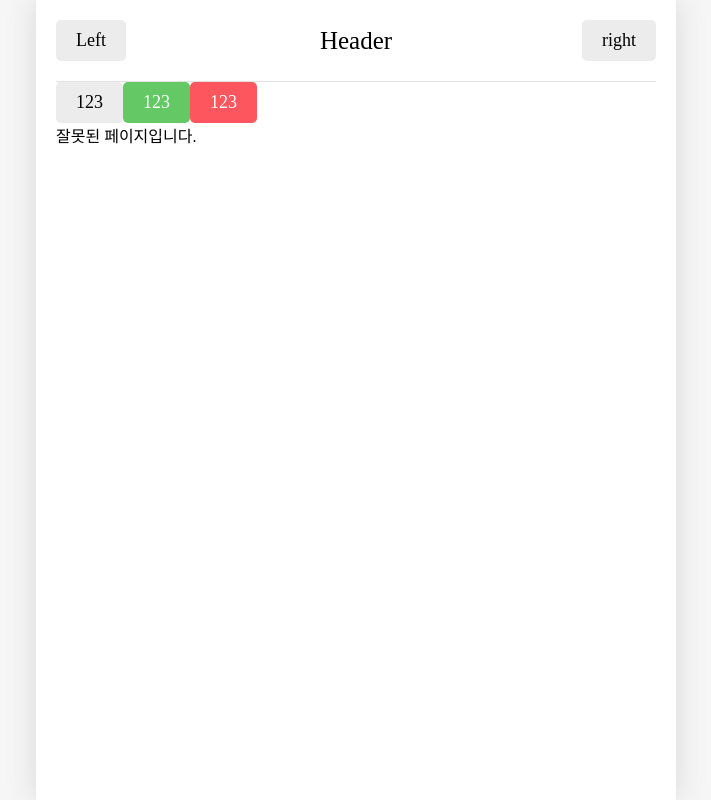
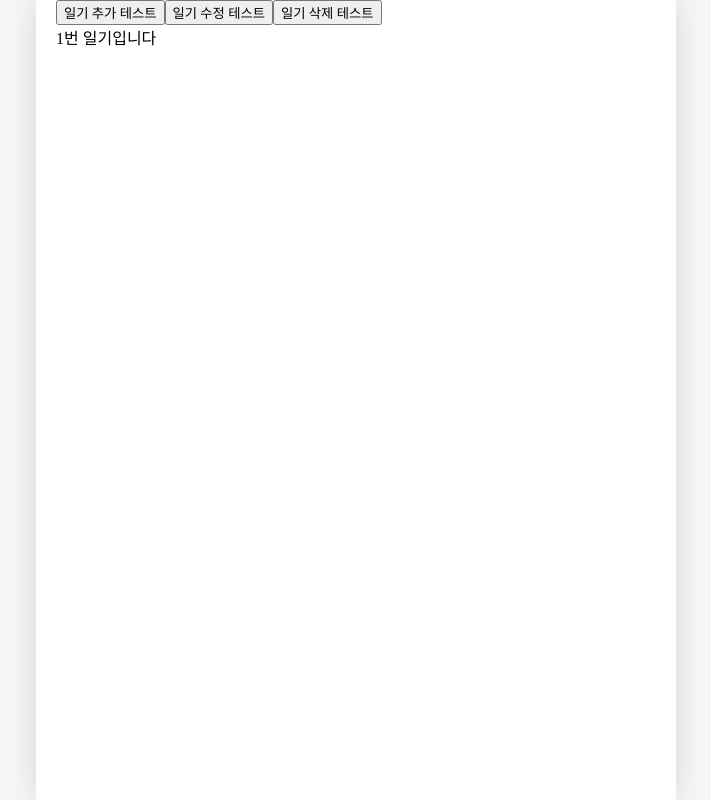
Before and after one commit to parkjoah/onebite-project, a React (Vite) app: page /edit/1 in a window 1280 px wide. Shown: the whole page, without its empty margins (284-995 px from the left). Built offline with nearby package versions, Linux system fonts and the light colour scheme; a web font is replaced by a local one.

Commit message:
feat:  일기 관리 기능

```diff
--- a/src/App.jsx
+++ b/src/App.jsx
@@ -1,50 +1,119 @@
 import "./App.css";
+import { useReducer, useRef, createContext } from "react";
 import { Route, Routes } from "react-router-dom";
 import Home from "./pages/Home";
 import New from "./pages/New";
 import Diary from "./pages/Diary";
+import Edit from "./pages/Edit";
 import Notfound from "./pages/Notfound";
+
 import Button from "./components/Button";
 import Header from "./components/Header";
 
 //1. "/" : 모든 일를 조회하는 home 페이지
 //2. "/new" : 새로운 일기를 작성하는  new 페이지
 //3. "/diary" : 일기를 상세히 조회하는 diary 페이지
+const mockData = [
+  {
+    id: 1,
+    createdDate: new Date().getTime(),
+    emotionId: 1,
+    content: "1번 일기 내용 ",
+  },
+  {
+    id: 2,
+    createdDate: new Date().getTime(),
+    emotionId: 2,
+    content: "2번 일기 내용 ",
+  },
+];
+
+function reducer(state, action) {
+  switch (action.type) {
+    case "CREATE":
+      return [action.data, ...state];
+    case "UPDATE":
+      return state.map((item) =>
+        String(item.id) === String(action.data.id) ? action.data : item
+      );
+    case "DELETE":
+      return state.filter((item) => String(item.id) !== String(action.id));
+    default:
+      return state;
+  }
+}
+
+const DiaryStateContext = createContext();
+const DiaryDispatchContext = createContext();
+
 function App() {
+  const [data, dispatch] = useReducer(reducer, mockData);
+  const idRef = useRef(3);
+  //새로운 일기 추가
+  const onCreate = (createdDate, emotionId, content) => {
+    dispatch({
+      type: "CREATE",
+      data: {
+        id: idRef.current++,
+        createdDate,
+        emotionId,
+        content,
+      },
+    });
+  };
+  //기존 일기 수정
+  const onUpdate = (id, createdDate, emotionId, content) => {
+    dispatch({
+      type: "UPDATE",
+      data: {
+        id,
+        createdDate,
+        emotionId,
+        content,
+      },
+    });
+  };
+  //기존 일기 삭제
+  const onDelete = (id) => {
+    dispatch({
+      type: "DELETE",
+      id,
+    });
+  };
   return (
     <>
-      <Header
-        title={"Header"}
-        leftChild={<Button text={"Left"} />}
-        rightChild={<Button text={"right"} />}
-      />
-      <Button
-        text={"123"}
+      <button
         onClick={() => {
-          console.log("123번 버튼 클릭");
+          onCreate(new Date().getTime(), 1, "Hello");
         }}
-      />
-      <Button
-        text={"123"}
-        type={"POSITIVE"}
+      >
+        일기 추가 테스트
+      </button>
+      <button
         onClick={() => {
-          console.log("123번 버튼 클릭");
+          onUpdate(1, new Date().getTime(), 3, "수정된 일기입니다");
         }}
-      />
-      <Button
-        text={"123"}
-        type={"NEGATIVE"}
+      >
+        일기 수정 테스트
+      </button>
+      <button
         onClick={() => {
-          console.log("123번 버튼 클릭");
+          onDelete(1);
         }}
-      />
-
+      >
+        일기 삭제 테스트
+      </button>
+      <DiaryStateContext.Provider value={data}>
+        <DiaryDispatchContext.Provider value={{ onCreate, onUpdate, onDelete }}>
           <Routes>
             <Route path="/" element={<Home />} />
             <Route path="/new" element={<New />} />
             <Route path="/diary/:id" element={<Diary />} />
+            <Route path="/edit/:id" element={<Edit />} />
             <Route path="*" element={<Notfound />} />
           </Routes>
+        </DiaryDispatchContext.Provider>
+      </DiaryStateContext.Provider>
     </>
   );
 }
--- /dev/null
+++ b/src/pages/Edit.jsx
@@ -0,0 +1,7 @@
+import { useParams } from "react-router-dom";
+const Edit = () => {
+  const params = useParams();
+  return <div>{params.id}번 일기입니다</div>;
+};
+
+export default Edit;
```
Lines whose indentation alone changed are shown as unchanged.
